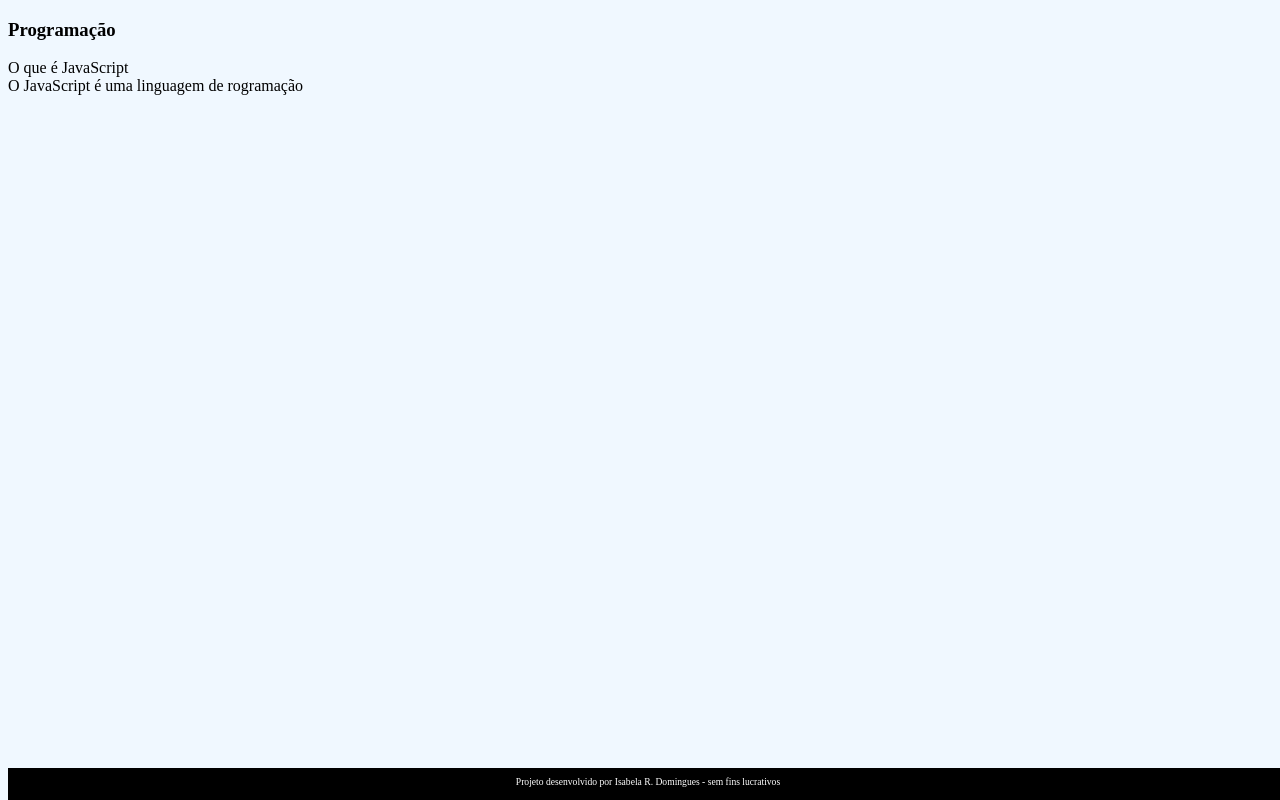
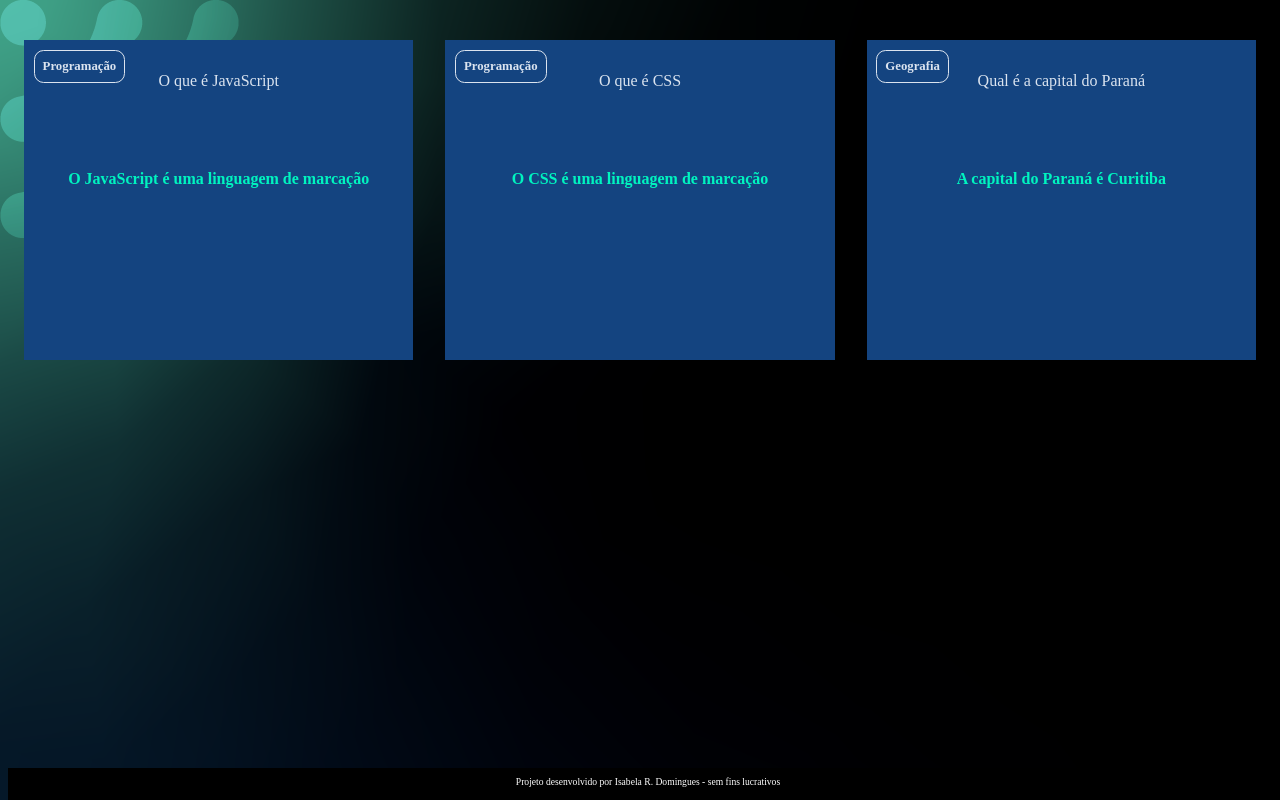
Before and after one commit to yBelaA/Flash-card, a plain HTML site: page index.html in a window 1280 px wide. Drawn offline with Linux system fonts and the light colour scheme; a web font is replaced by a local one.

Commit message:
Add files via upload

```diff
--- a/index.html
+++ b/index.html
@@ -16,10 +16,34 @@
                     <div class="cartao__conteudo">
                         <h3>Programação</h3>
                         <div class="cartao__conteudo__pergunta">
-                            O que é JavaScript
+                           <p>O que é JavaScript</p>
+                        </div>
+
+                        <div class="cartao__conteudo__resposta">
+                          <p> O JavaScript é uma linguagem de marcação</p>
+                        </div>
+                    </div>
+                </article>
+                <article class="cartao">
+                    <div class="cartao__conteudo">
+                        <h3>Programação</h3>
+                        <div class="cartao__conteudo__pergunta">
+                           <p>O que é CSS</p>
+                        </div>
+
+                        <div class="cartao__conteudo__resposta">
+                          <p>O CSS é uma linguagem de marcação</p>
+                        </div>
+                    </div>
+                </article>
+                <article class="cartao">
+                    <div class="cartao__conteudo">
+                        <h3>Geografia</h3>
+                        <div class="cartao__conteudo__pergunta">
+                           <p>Qual é a capital do Paraná</p>
                         </div>
                         <div class="cartao__conteudo__resposta">
-                            O JavaScript é uma linguagem de rogramação
+                          <p>A capital do Paraná é Curitiba</p>
                         </div>
                     </div>
                 </article>
--- a/style.css
+++ b/style.css
@@ -1,6 +1,55 @@
+:root {
+    --text-color: #DBE4EF;
+    --card-front-color: #144480;
+    --card-back-color: #00F4BF;
+}
+
 body {
-    background-color: aliceblue;
-    font-family: Bai Jamjuree;
+   background-image:url(img/bg-desktop.webp) ;
+   font-family: Bai Jamjuree;
+}
+
+#container{
+    display: flex;
+}
+
+.cartao{
+    margin: 1rem 1rem;
+    height: 20rem;
+    flex-grow: 1;
+    flex-basis: calc(33% - 6rem);
+}
+
+.cartao__conteudo{
+    text-align: center;
+    background-color: var(--card-front-color);
+    height: 100%;
+}
+
+.cartao__conteudo p{
+    margin-top: 1rem;
+    padding: 2rem;
+}
+
+.cartao__conteudo h3 {
+    color: var(--text-color);
+    border: 1px solid var(--text-color);
+    text-align: left;
+    padding: 0.5rem;
+    position: absolute;
+    margin: 0.6rem;
+    border-radius: 0.6rem;
+    font-size: 1vw;
+}
+
+.cartao__conteudo__pergunta p{
+    color: var(--text-color);
+    font-weight: 500;
+}
+
+.cartao__conteudo__resposta p{
+    color: var(--card-back-color);
+    font-weight: 700;
 }
 
 footer {
```
Also changed, not shown: img/bg-desktop.webp (added), img/bg-mobile.webp (added), img/bg-tablet.webp (added).
